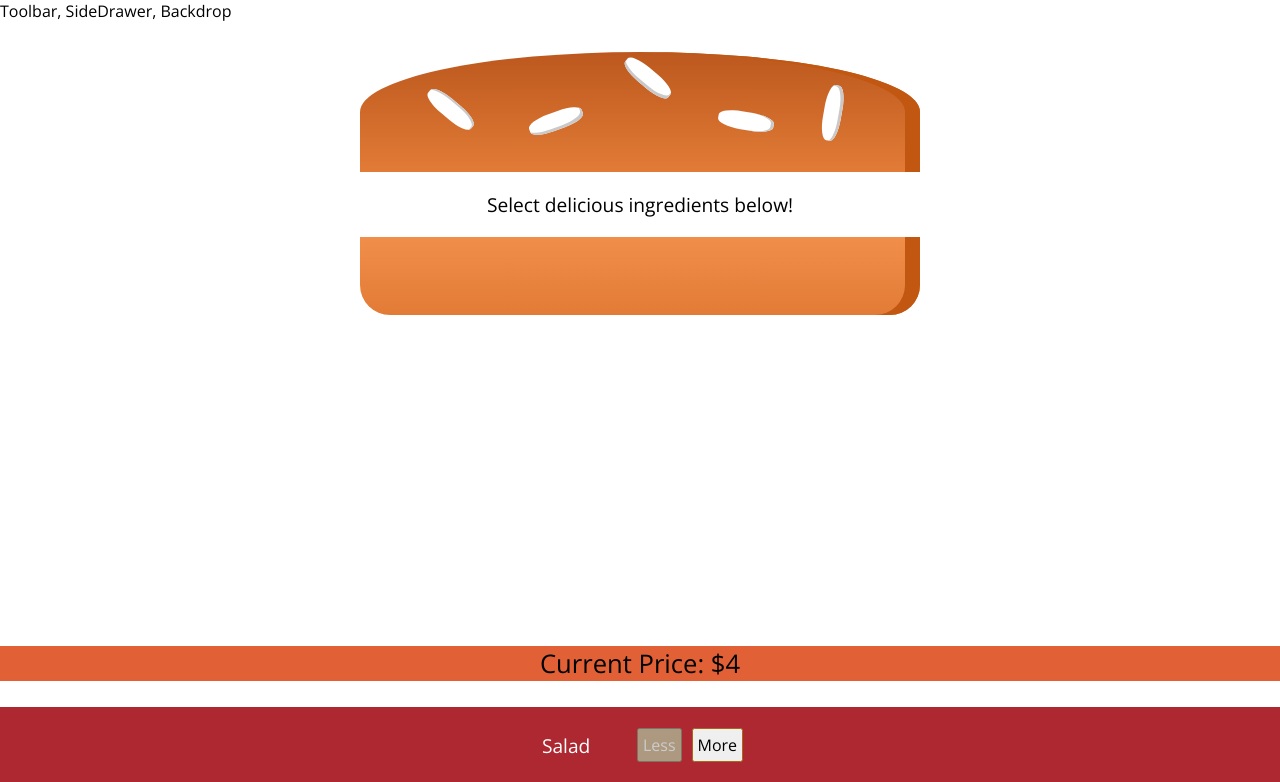
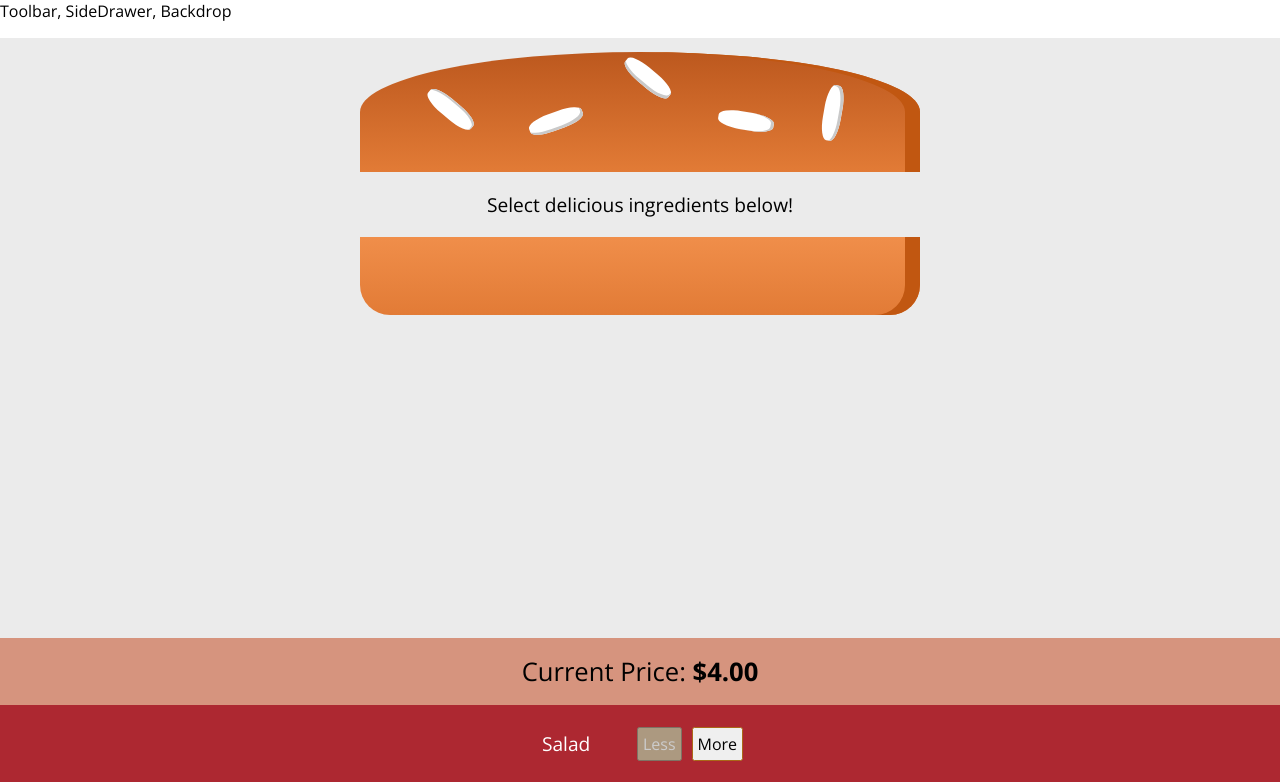
Before and after one commit to MatheoDodi/burgatory-burger-app, a React (Create React App) app: page / in a window 1280 px wide. Shown: the top 782 px of the page. Built offline with nearby package versions, Linux system fonts and the light colour scheme.

Commit message:
changed background color of the app

```diff
--- a/src/components/Burger/BuildControls/BuildControls.js
+++ b/src/components/Burger/BuildControls/BuildControls.js
@@ -16,8 +16,9 @@ const BuildControlsStyle = styled.div`
 const PriceParagraph = styled.p`
     font-size: 1.6rem;
     text-align: center;
-    margin-top: .5rem;
-    background-color: #E16036;
+    margin: 0;
+    padding: 1rem;
+    background-color: #D6947E;
 `
 
 const controls = [
@@ -30,7 +31,7 @@ const controls = [
 const buildControls = (props) => {
     return (
         <Fragment>
-            <PriceParagraph>Current Price: ${props.price}</PriceParagraph>
+            <PriceParagraph>Current Price: <strong>${props.price.toFixed(2)}</strong></PriceParagraph>
             <BuildControlsStyle>
                 {controls.map(ctrl => (
                     <BuildControl
--- a/src/components/Layout/Layout.js
+++ b/src/components/Layout/Layout.js
@@ -3,6 +3,7 @@ import styled from 'styled-components';
 
 const Content = styled.main`
     margin-top: 16px;
+    background-color: #EBEBEB;
 `
 
 const layout = (props) => (
--- a/src/index.css
+++ b/src/index.css
@@ -4,4 +4,5 @@ body {
   margin: 0;
   padding: 0;
   font-family: "Open Sans";
+  height: 100vh;
 }
```
